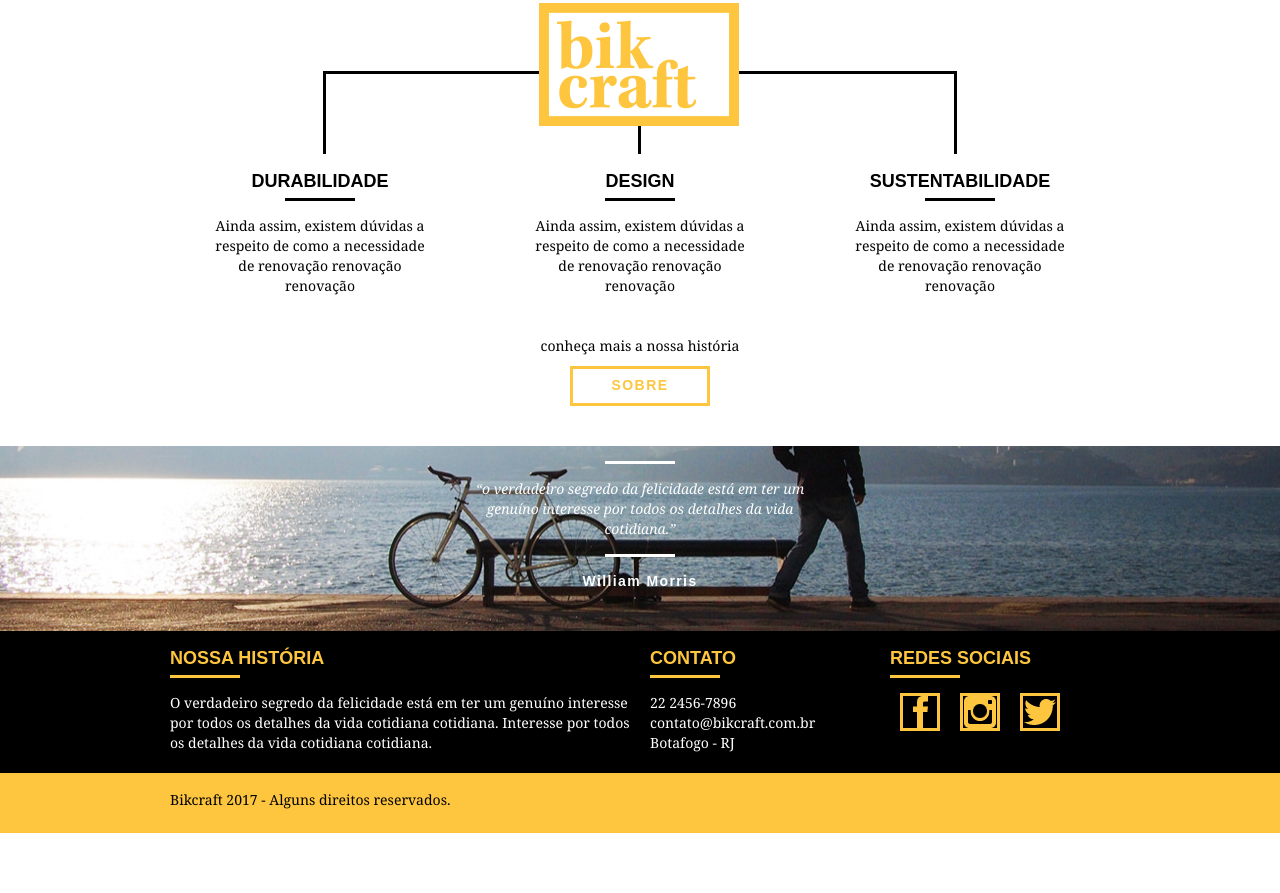
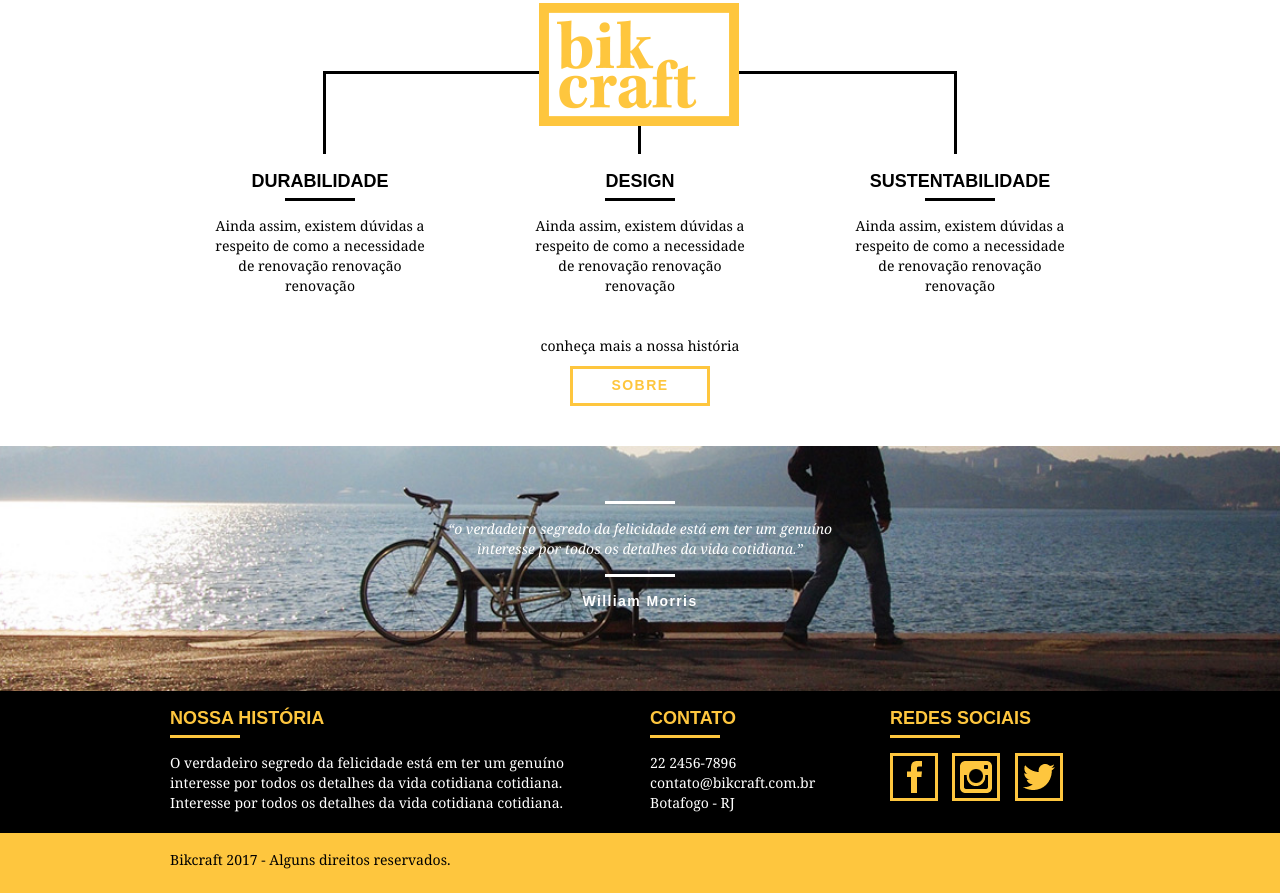
Before and after one commit to gedhean/web-design-course, a website: page index.html in a window 1280 px wide. Shown: the part 2058-2951 px from the top of the page. Before the commit the page ends 2891 px from the top, so only its background shows below. Drawn offline with Linux system fonts and the light colour scheme.

Commit message:
footer home terminado

```diff
--- a/css/style.css
+++ b/css/style.css
@@ -265,14 +265,15 @@ img {
 	margin: 4px auto;
 }
 /*Qualidade-home-end*/
-/*Footer-start*/
+/*quebra-start*/
 .footer-quote {
 	background: url(../img/bg-footer.jpg) no-repeat center;
+	background-size: cover;
 	color: #fff;
+	padding: 40px 0;
 }
 .footer-quote blockquote {
-	max-width: 360px;
-	width: 360px;
+	max-width: 400px;
 	margin: 0 auto;
 	margin-bottom: 40px;
 	text-align: center;
@@ -292,7 +293,8 @@ img {
 	font-size: 14px;
 	letter-spacing: .1em;
 }
-
+/*quebra-end*/
+/*Footer-start*/
 .footer {
 	width: 100%;
 	background-color: #000;
@@ -306,6 +308,10 @@ img {
 	font-family: Georgia, "Times New Roman", serif;
 	font-size: 14px;
 	line-height: 20px;
+}
+
+.footer-historia p {
+	padding-right: 40px;
 }
 
 .footer li h3{
@@ -328,14 +334,25 @@ img {
 }
 
 .redes-sociais li {
+	display: inline-block;
+	margin-right: 10px;
+}
+
+.redes-sociais li a{
+	display: block;
 	border: #fec63e solid 3px;
+	padding: 5px;
+}
+
+.redes-sociais li a:hover {
+	border-color: #fff;
 }
 
 .redes-sociais img {
 	margin: 0 auto;
 }
 
-.direitos {
+.copy {
 	color: #000;
 	background-color: #fec63e;
 	height: 60px;
@@ -343,7 +360,7 @@ img {
 	margin-top: 20px;
 }
 
-.direitos p {
+.copy p {
 	margin-left: 10px;
 }
 /*Footer-end*/
--- a/index.html
+++ b/index.html
@@ -151,7 +151,7 @@
 	<footer class="footer">
 		<div class="container">
 			<ul class="footer-lista">
-				<li class="grid-8">
+				<li class="grid-8 footer-historia">
 					<h3>Nossa História</h3>
 					<p>
 						O verdadeiro segredo da felicidade está em ter um genuíno interesse por todos os detalhes da vida cotidiana cotidiana. Interesse por todos os detalhes da vida cotidiana cotidiana.
@@ -168,17 +168,17 @@
 				<li class="grid-4">
 					<h3>Redes Sociais</h3>
 					<ul class="redes-sociais">
-						<li class="grid-1">
+						<li>
 							<a href="">
 								<img src="img/redes-sociais/facebook.png" alt="facebook">
 							</a>
 						</li>
-						<li class="grid-1">
+						<li>
 							<a href="" class="">
 								<img src="img/redes-sociais/instagram.png" alt="instagram">
 							</a>
 						</li>
-						<li class="grid-1">
+						<li>
 							<a href="" class="">
 								<img src="img/redes-sociais/twitter.png" alt="twitter">
 							</a>
@@ -187,7 +187,7 @@
 				</li>
 			</ul>
 		</div>
-		<div class="direitos">
+		<div class="copy">
 			<div class="container">
 				<p>
 					Bikcraft 2017 - Alguns direitos reservados.
```
